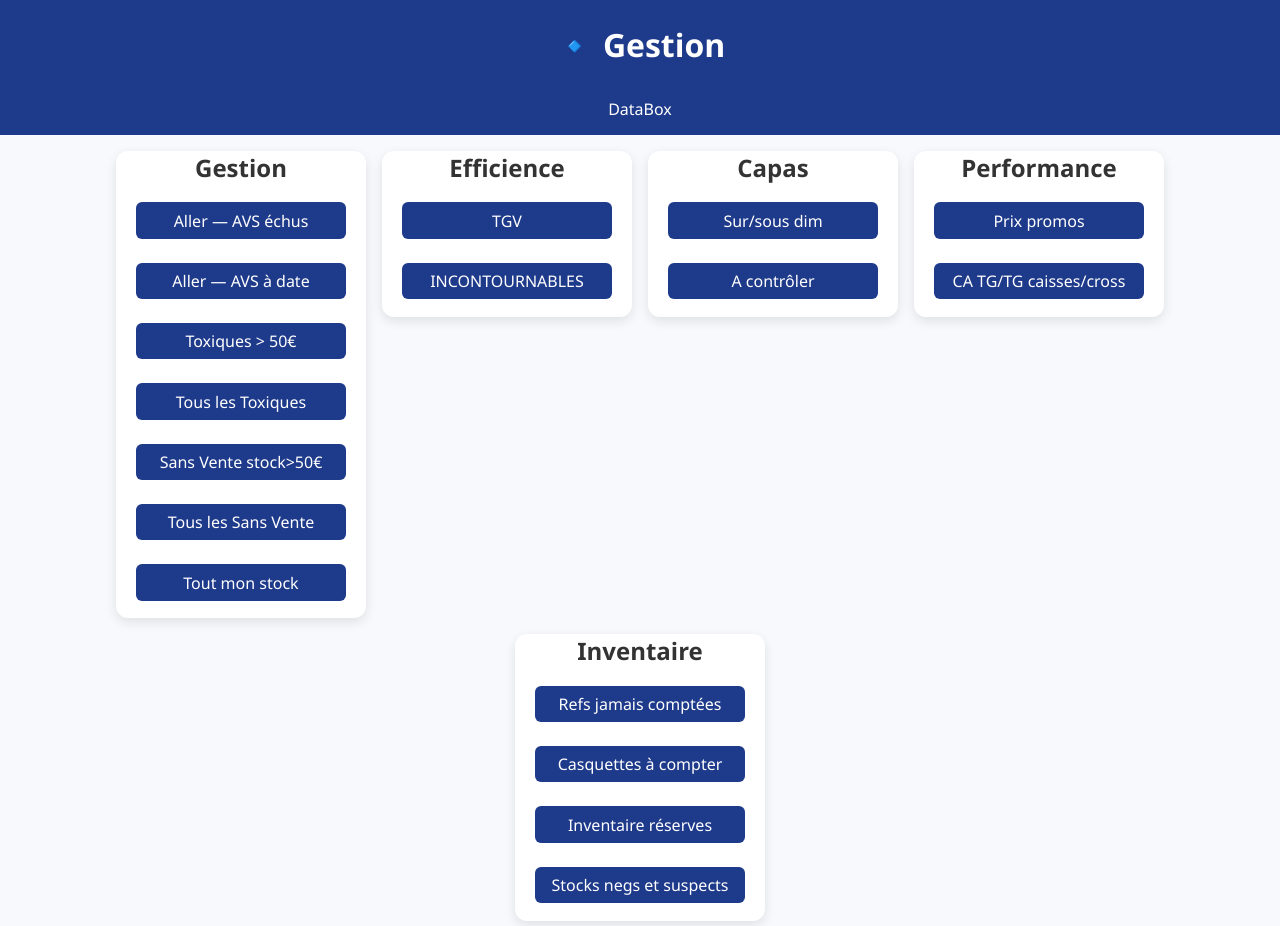
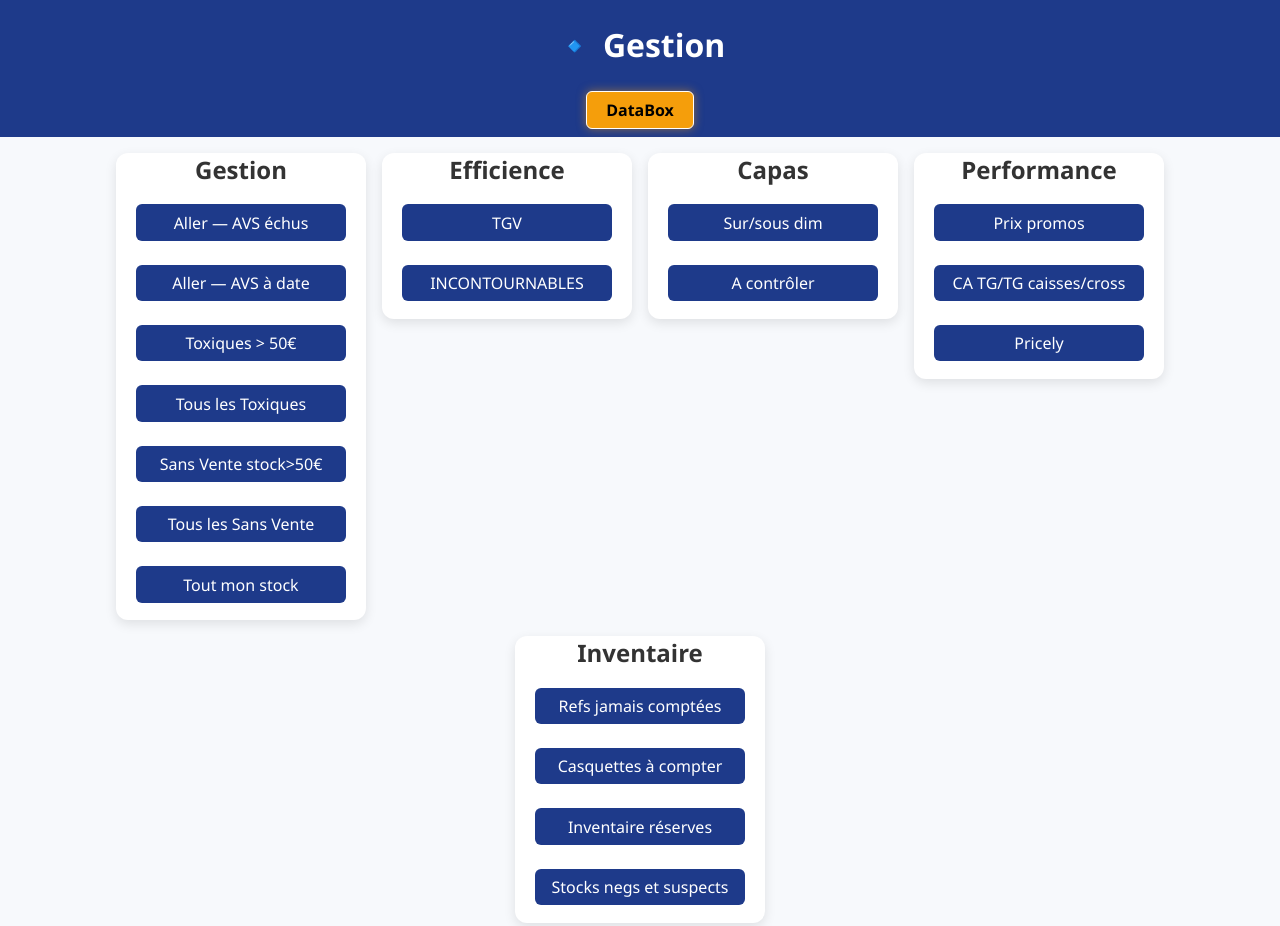
Before and after one commit to ThierrySalmeron/thierrysalmeron.github.io, a plain HTML site: page index.html in a window 1280 px wide. Shown: the top 926 px of the page. Drawn offline with Linux system fonts and the light colour scheme.

Commit message:
ajout pricely

```diff
--- a/index.html
+++ b/index.html
@@ -8,6 +8,19 @@
     body { font-family:'Segoe UI', Tahoma, sans-serif; margin:0; padding:0; background:#f7f9fc; color:#333; }
     header { text-align:center; padding:0.1rem; background:#1e3a8a; color:#fff; }
     header nav a { margin:0 1rem; color:#fff; text-decoration:none; font-weight:bold; }
+    /* --- STYLE SPÉCIFIQUE POUR DATABOX --- */
+    .btn-highlight {
+      background: #f59e0b !important; /* Orange ambré pour le contraste */
+      color: #000 !important;        /* Texte noir pour la lisibilité */
+      border: 1px solid #fff;        /* Bordure blanche pour le faire ressortir sur le bleu */
+      font-weight: bold;
+      box-shadow: 0 0 10px rgba(245, 158, 11, 0.5);
+      width:100px;
+    }
+    .btn-highlight:hover {
+      background: #fbbf24 !important;
+      transform: scale(1.05);        /* Effet de léger grossissement au survol */
+    }
     .grid-3 { display:flex; justify-content:center; align-items:flex-start; flex-wrap:wrap; gap:1rem; padding:1rem; }
     .card { background:#fff;  border-radius:12px; box-shadow:0 4px 12px rgba(0,0,0,0.1); text-align:center; width:250px; display:flex; flex-direction:column; justify-content:flex-start; align-items:center; }
     .card h2 { margin:0 0 0.75rem 0; }
@@ -27,7 +40,7 @@
   <header>
     <h1>🔹 Gestion</h1>
     <div class="item compact">
-        <a class="btn compact" href="https://databox.adeo.cloud/home" target="_blank">DataBox</a>
+        <a class="btn compact btn-highlight" href="https://databox.adeo.cloud/home" target="_blank">DataBox</a>
       </div>
   </header>
 
@@ -89,6 +102,9 @@
       <div class="item compact">
         <a class="btn compact" href="https://app.powerbi.com/Redirect?action=OpenReport&appId=e1bf2aae-bb47-471c-9ae4-0680b1b2fbe1&reportObjectId=1f68c280-3460-479f-bb0d-7661d273e759&ctid=9f1db594-b8ab-4e59-b56b-4a3c145eaf07&reportPage=ReportSection32a82e4c65b3957e6d37&visual=eb04023ac984ce591607&height=519.49&width=1097.85&bookmarkGuid=a4bb3cec-64e8-4070-a1c4-5d9c45e773a7&pbi_source=shareVisual" target="_blank">CA TG/TG caisses/cross</a>
       </div>
+      <div class="item compact">
+        <a class="btn compact" href="https://offer.adeo.com/sales-price-changes/bu/LMFR" target="_blank">Pricely</a>
+      </div>
     </div>
     <div class="card">
       <h2>Inventaire</h2>
```
